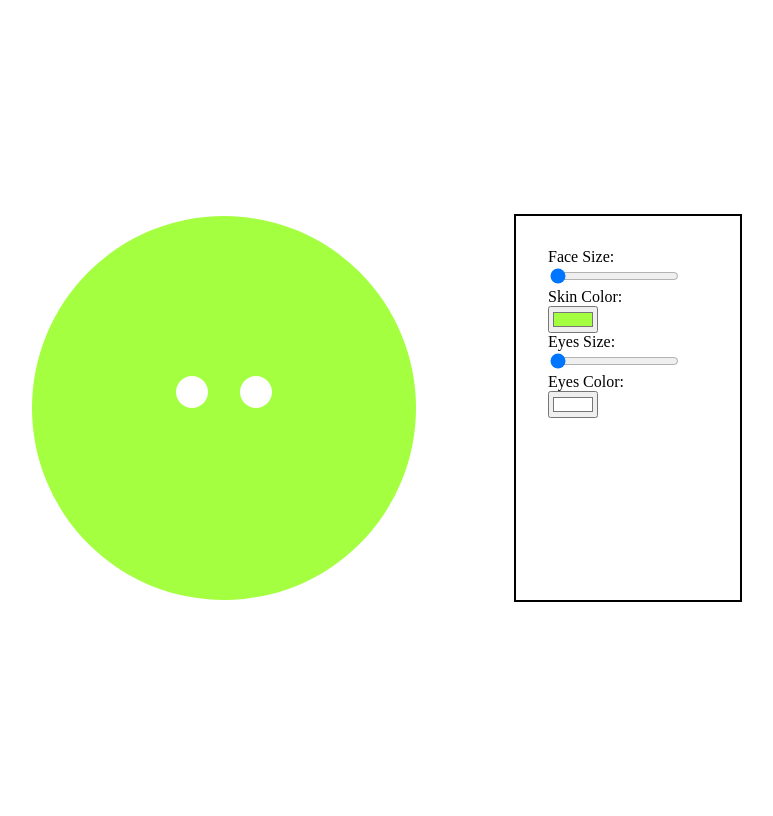
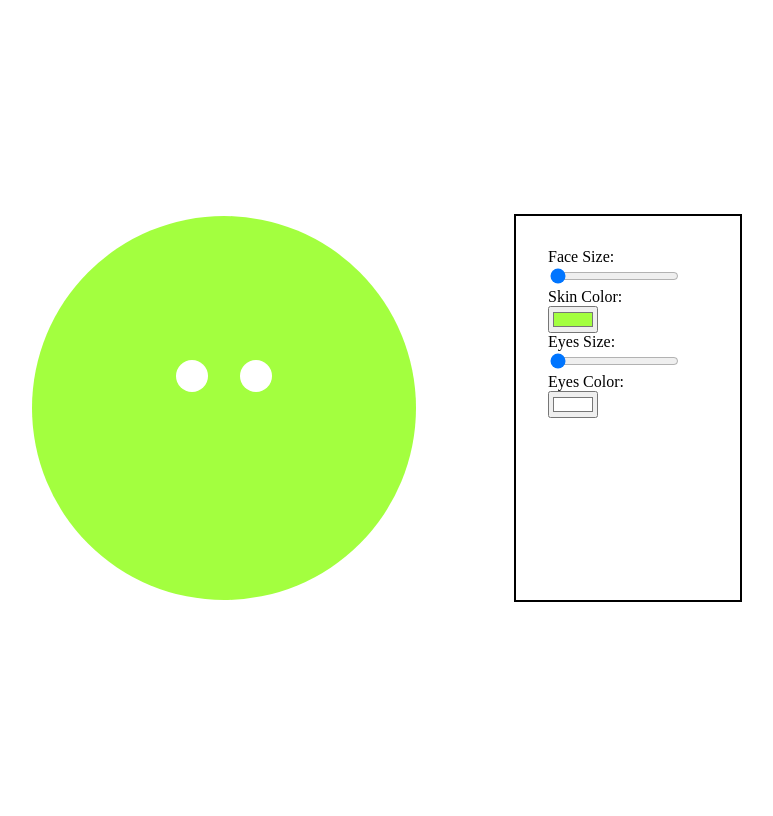
Before and after one commit to fenglish/make_a_face_app, a PHP site: page / in a window 1280 px wide. Shown: the whole page, without its empty margins (24-797 px from the left). Run offline with PHP 8.4, Linux system fonts and the light colour scheme.

Commit message:
modify eyes position

```diff
--- a/index.html
+++ b/index.html
@@ -30,12 +30,11 @@
     function handleUpdate() {
       const suffix = this.dataset.sizing || '';
       if( this.name === "eyes" ){
-        document.documentElement.style.setProperty(`--${this.name}`+'-margin-top', -this.value + suffix );
+        document.documentElement.style.setProperty(`--${this.name}`+'-margin-top', -this.value-2+(this.value/2) + suffix );
         document.documentElement.style.setProperty(`--${this.name}`+'-margin-left', -this.value-(this.value/2) + suffix );
         document.documentElement.style.setProperty(`--${this.name}`+'-distance', this.value*2 + suffix );
       }
       document.documentElement.style.setProperty(`--${this.name}`, this.value + suffix );
-      console.log(this.value)
     }
     inputs.forEach( function( element ){
       element.addEventListener('change', handleUpdate );
--- a/style.css
+++ b/style.css
@@ -3,7 +3,7 @@
   --outline-color: #a3ff3f;
   --eyes: 2rem;
   --eyes-distance: 4rem;
-  --eyes-margin-top: -2rem;
+  --eyes-margin-top: -3rem;
   --eyes-margin-left: -3rem;
   --eyes-color: #ffffff;
 }
```
